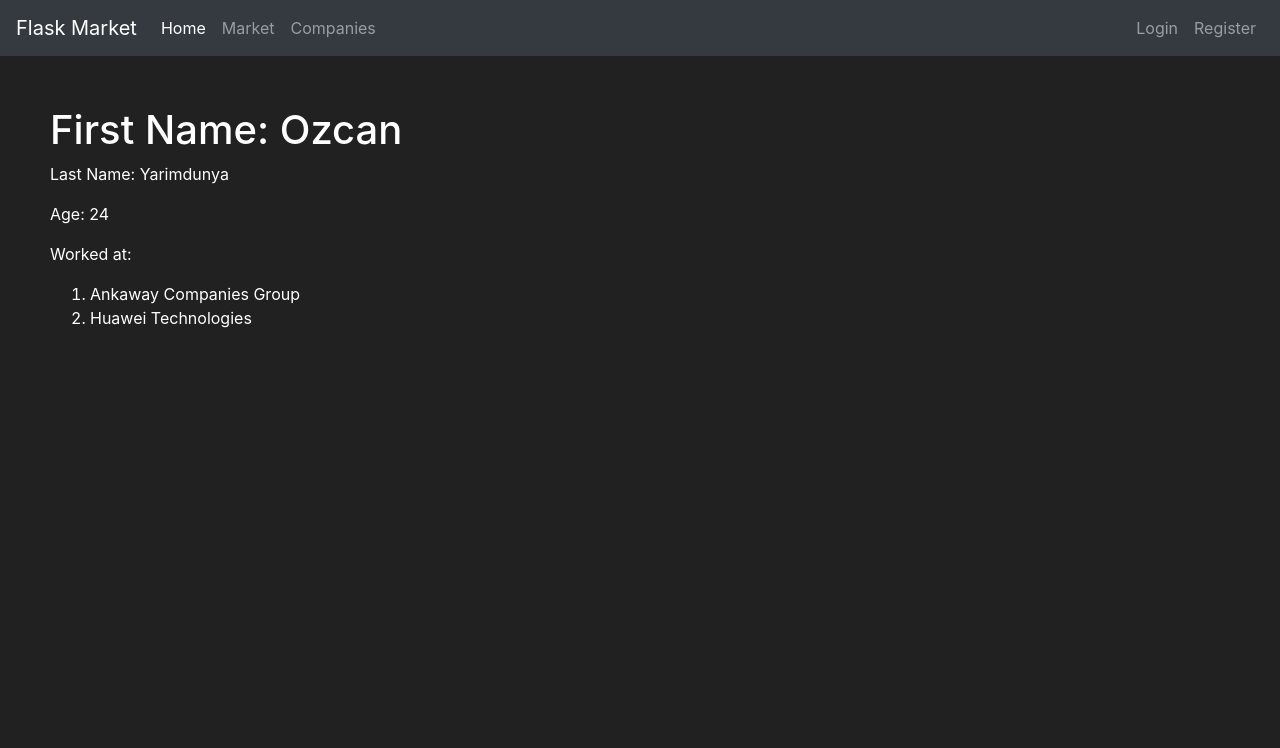
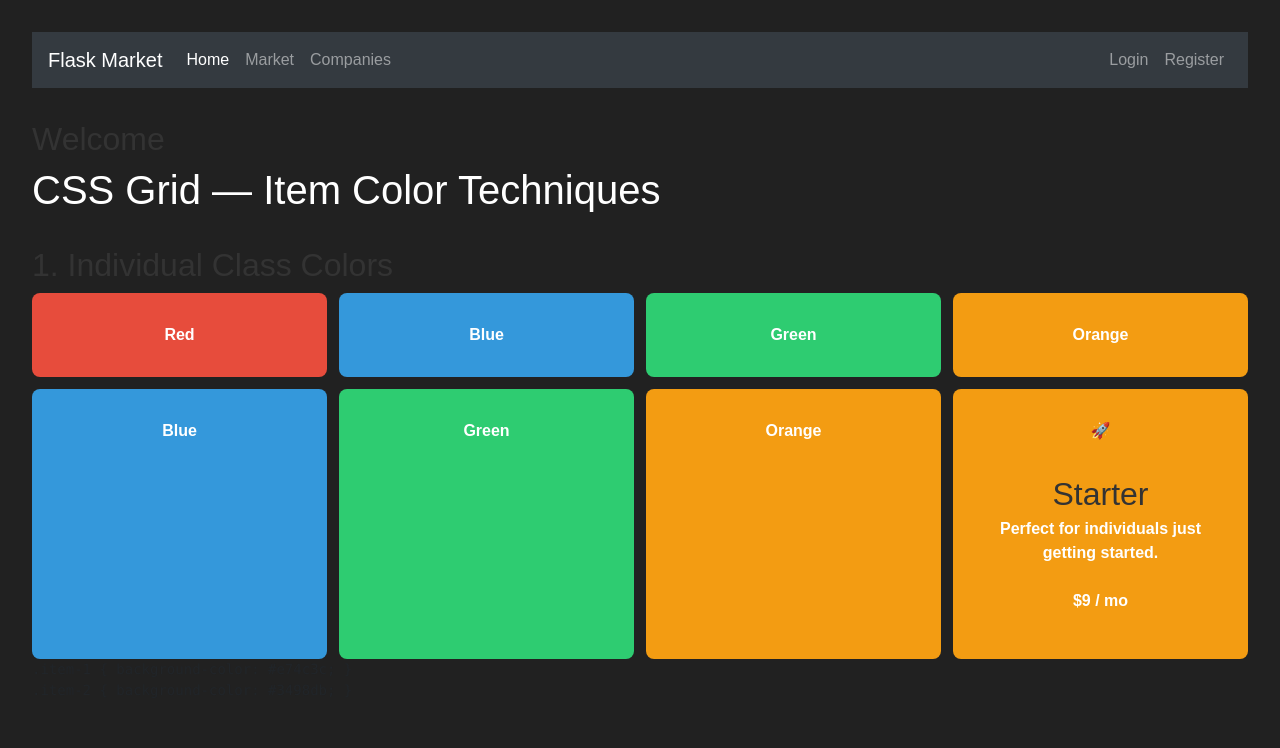
Before and after one commit to mrmcdog23/vfxdb, a Flask app: page /companies in a window 1280 px wide. Shown: the top 748 px of the page. Run offline with Flask 3, Linux system fonts and the light colour scheme; some libraries are stand-ins or nearby versions.

Commit message:
updated readme

```diff
--- a/market/templates/companies.html
+++ b/market/templates/companies.html
@@ -1,8 +1,58 @@
 {% extends 'base.html' %}
 {% block title %}
-    Welcome to Jim Shaped Coding Market
+Market Page
 {% endblock %}
 {% block content %}
-<div style="margin: 50px;" id="root"></div>
-<script src="{{ url_for('static', filename='js/company.js') }}"></script>
+<h2>Welcome</h2>
+  <style>
+    body {
+      font-family: sans-serif;
+      padding: 2rem;
+      background: #f0f0f0;
+    }
+
+    h2 { margin-top: 2rem; color: #333; }
+
+    /* ── 1. Individual item colors ── */
+    .grid-basic {
+      display: grid;
+      grid-template-columns: repeat(4, 1fr);
+      gap: 12px;
+    }
+
+    .grid-basic .item { padding: 30px; border-radius: 8px; text-align: center; font-weight: bold; color: #fff; }
+    .item-1 { background-color: #e74c3c; }
+    .item-2 { background-color: #3498db; }
+    .item-3 { background-color: #2ecc71; }
+    .item-4 { background-color: #f39c12; }
+  </style>
+</head>
+<body>
+
+  <h1>CSS Grid — Item Color Techniques</h1>
+  <!-- 1 -->
+  <h2>1. Individual Class Colors</h2>
+  <div class="grid-basic">
+    <div class="item item-1">Red</div>
+    <div class="item item-2">Blue</div>
+    <div class="item item-3">Green</div>
+    <div class="item item-4">Orange</div>
+    <div class="item item-2">Blue</div>
+    <div class="item item-3">Green</div>
+    <div class="item item-4">Orange</div>
+    <div class="item item-4">
+      <div class="text-3xl mb-3">🚀</div>
+      <h2 class="font-semibold text-gray-800 mb-1">Starter</h2>
+      <p class="text-sm text-gray-500">Perfect for individuals just getting started.</p>
+      <p class="mt-4 text-indigo-600 font-bold">$9 / mo</p>
+    </div>
+
+
+  </div>
+  <pre><code>.item-1 { background-color: #e74c3c; }
+.item-2 { background-color: #3498db; }</code></pre>
+
+</body>
+</html>
+
 {% endblock %}
```
